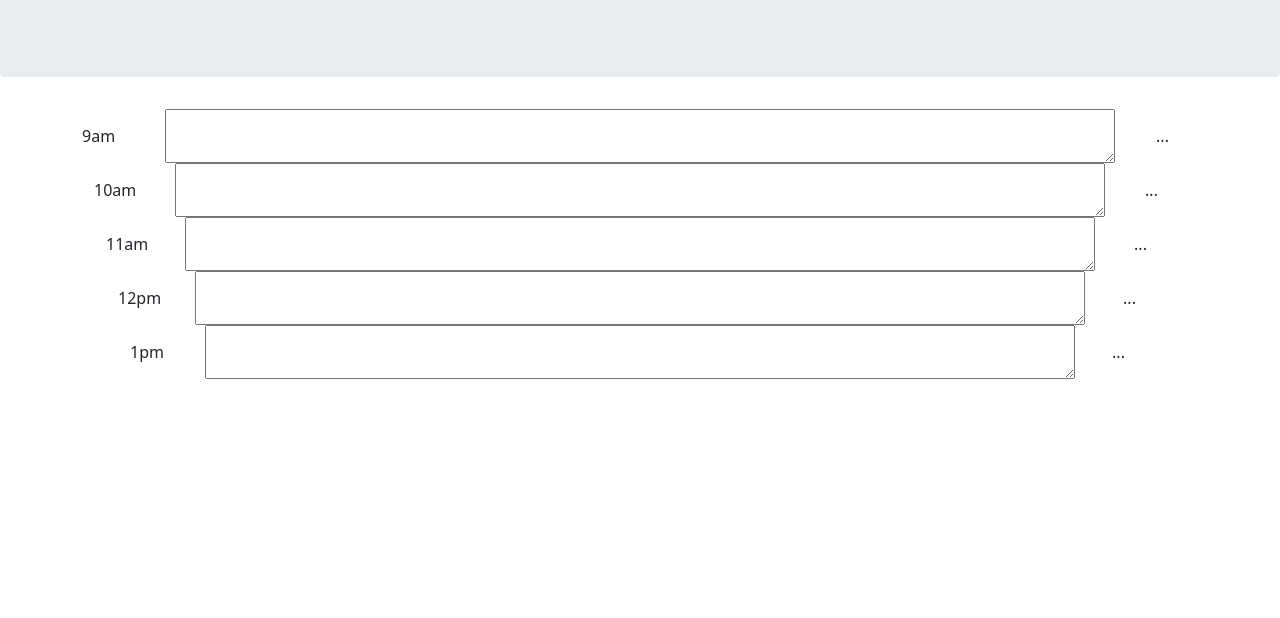
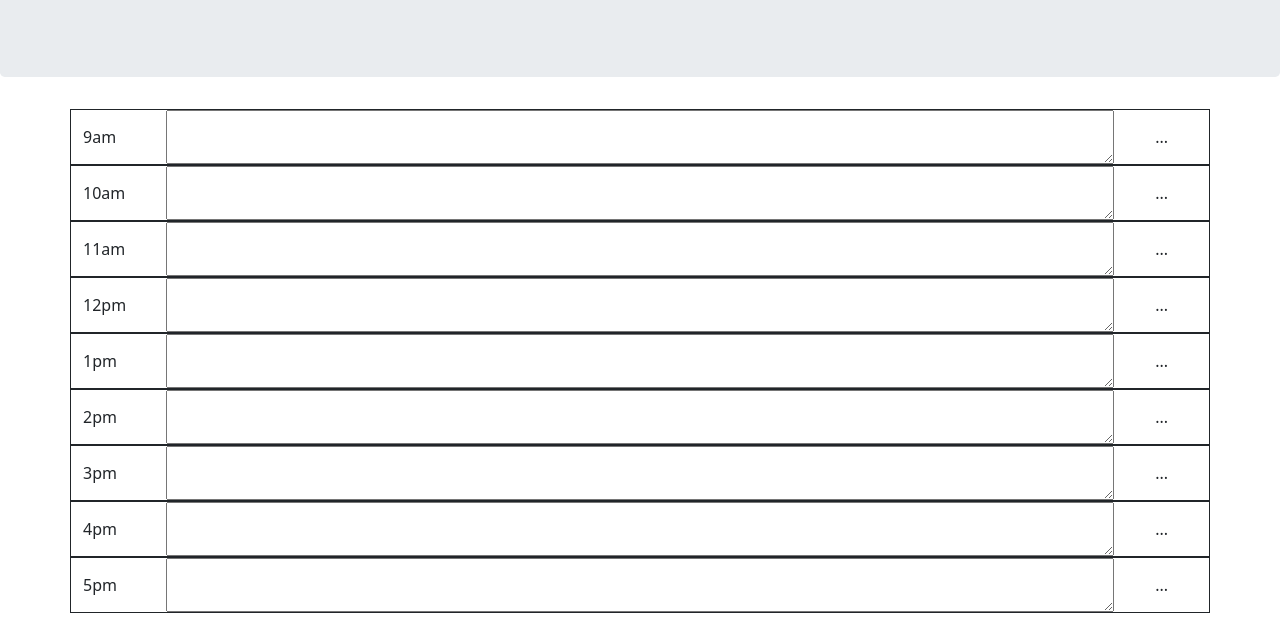
Before and after one commit to troywiegel/work-day-scheduler, a plain HTML site: page index.html in a window 1280 px wide. Shown: the part 182-800 px from the top of the page. Drawn offline with nearby package versions, Linux system fonts and the light colour scheme.

Commit message:
added bootstrap html to complete initial look for scheduler

```diff
--- a/index.html
+++ b/index.html
@@ -6,7 +6,8 @@
     <meta name="viewport" content="width=device-width, initial-scale=1.0" />
     <meta http-equiv="X-UA-Compatible" content="ie=edge" />
     <link rel="stylesheet" href="https://stackpath.bootstrapcdn.com/bootstrap/4.3.1/css/bootstrap.min.css" />
-    <link href="https://cdn.jsdelivr.net/npm/bootstrap@5.1.3/dist/css/bootstrap.min.css" rel="stylesheet" integrity="sha384-1BmE4kWBq78iYhFldvKuhfTAU6auU8tT94WrHftjDbrCEXSU1oBoqyl2QvZ6jIW3" crossorigin="anonymous">
+    <link href="https://cdn.jsdelivr.net/npm/bootstrap@5.1.3/dist/css/bootstrap.min.css" rel="stylesheet"
+        integrity="sha384-1BmE4kWBq78iYhFldvKuhfTAU6auU8tT94WrHftjDbrCEXSU1oBoqyl2QvZ6jIW3" crossorigin="anonymous">
     <link rel="stylesheet" href="https://use.fontawesome.com/releases/v5.8.1/css/all.css"
         integrity="sha384-50oBUHEmvpQ+1lW4y57PTFmhCaXp0ML5d60M1M7uH2+nqUivzIebhndOJK28anvf" crossorigin="anonymous" />
     <link href="https://fonts.googleapis.com/css?family=Open+Sans&display=swap" rel="stylesheet" />
@@ -16,44 +17,65 @@
 
 <body>
     <header class="jumbotron">
-        <h1 class="display-3">Work Day Scheduler</h1>
-        <p class="lead">A simple calendar app for scheduling your work day</p>
+        <h1 class="display-3 row justify-content-center">Work Day Scheduler</h1>
+        <p class="lead row justify-content-center">A simple calendar app for scheduling your work day</p>
         <p id="currentDay" class="lead"></p>
     </header>
 
     <div class="container">
-        <div id="hour-9" class="row align-items-center">
-        <div class="col-md-1 hour">9am</div>
-        <textarea class="col-10 description"></textarea>
-        <button class="btn saveBtn col-md-1">...</button>
-    </div>
+        <div id="hour-9" class="row align-items-center border border-dark">
+            <div class="col-1 hour">9am</div>
+            <textarea class="col-10 description"></textarea>
+            <button class="btn saveBtn col-1">...</button>
+        </div>
 
-    <div class="container">
-        <div id="hour-10" class="row align-items-center">
-        <div class="col-md-1 hour">10am</div>
-        <textarea class="col-md-10 description"></textarea>
-        <button class="btn saveBtn col-md-1">...</button>
-    </div>
+        <div id="hour-10" class="row align-items-center border border-dark">
+            <div class="col-1 hour">10am</div>
+            <textarea class="col-10 description"></textarea>
+            <button class="btn saveBtn col-1">...</button>
+        </div>
 
-    <div class="container">
-            <div id="hour-11" class="row align-items-center">
-            <div class="col-md-1 hour">11am</div>
-            <textarea class="col-md-10 description"></textarea>
-            <button class="btn saveBtn col-md-1">...</button>
-    </div>
+        <div id="hour-11" class="row align-items-center border border-dark">
+            <div class="col-1 hour">11am</div>
+            <textarea class="col-10 description"></textarea>
+            <button class="btn saveBtn col-1">...</button>
+        </div>
 
-    <div class="container">
-            <div id="hour-12" class="row align-items-center">
-            <div class="col-md-1 hour">12pm</div>
-            <textarea class="col-md-10 description"></textarea>
-            <button class="btn saveBtn col-md-1">...</button>
-    </div>
+        <div id="hour-12" class="row align-items-center border border-dark">
+            <div class="col-1 hour">12pm</div>
+            <textarea class="col-10 description"></textarea>
+            <button class="btn saveBtn col-1">...</button>
+        </div>
 
-    <div class="container">
-            <div id="hour-1" class="row align-items-center">
-            <div class="col-md-1 hour">1pm</div>
-            <textarea class="col-md-10 description"></textarea>
-            <button class="btn saveBtn col-md-1">...</button>
+        <div id="hour-1" class="row align-items-center border border-dark">
+            <div class="col-1 hour">1pm</div>
+            <textarea class="col-10 description"></textarea>
+            <button class="btn saveBtn col-1">...</button>
+        </div>
+
+        <div id="hour-2" class="row align-items-center border border-dark">
+            <div class="col-1 hour">2pm</div>
+            <textarea class="col-10 description"></textarea>
+            <button class="btn saveBtn col-1">...</button>
+        </div>
+
+        <div id="hour-3" class="row align-items-center border border-dark">
+            <div class="col-1 hour">3pm</div>
+            <textarea class="col-10 description"></textarea>
+            <button class="btn saveBtn col-1">...</button>
+        </div>
+
+        <div id="hour-4" class="row align-items-center border border-dark">
+            <div class="col-1 hour">4pm</div>
+            <textarea class="col-10 description"></textarea>
+            <button class="btn saveBtn col-1">...</button>
+        </div>
+
+        <div id="hour-5" class="row align-items-center border border-dark">
+            <div class="col-1 hour">5pm</div>
+            <textarea class="col-10 description"></textarea>
+            <button class="btn saveBtn col-1">...</button>
+        </div>
     </div>
 
     <script src="https://cdnjs.cloudflare.com/ajax/libs/jquery/3.2.1/jquery.min.js"></script>
```
